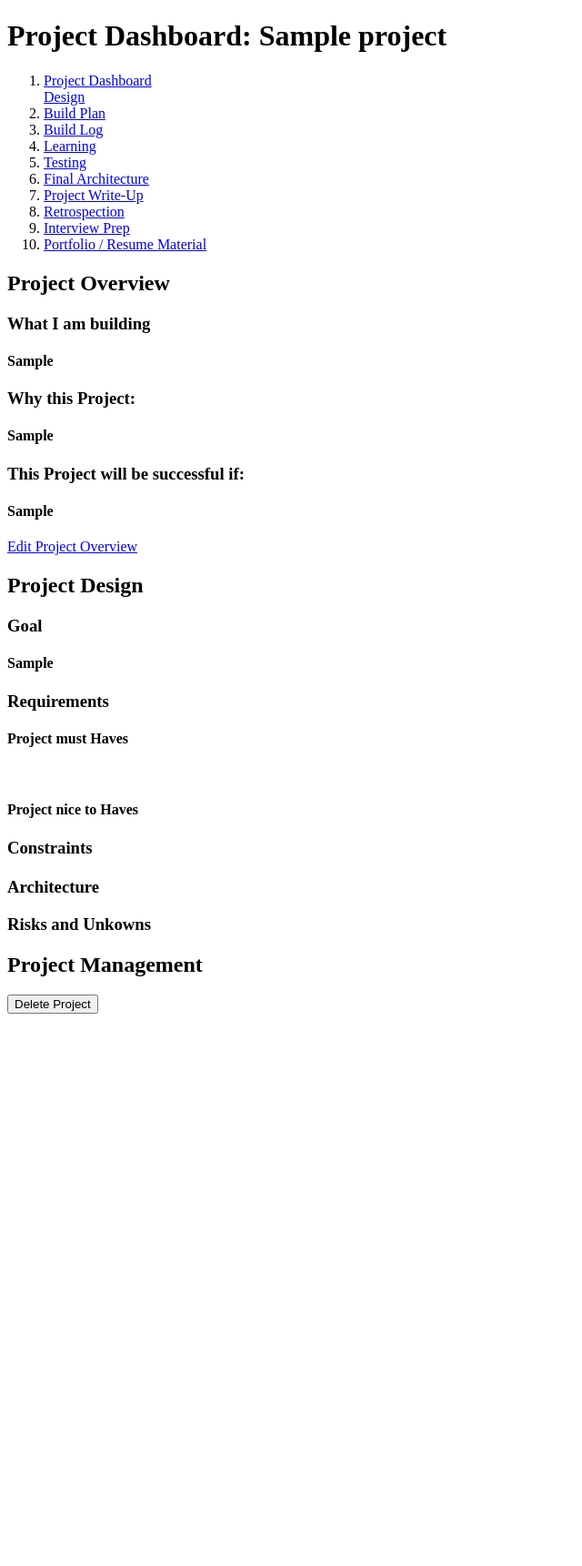
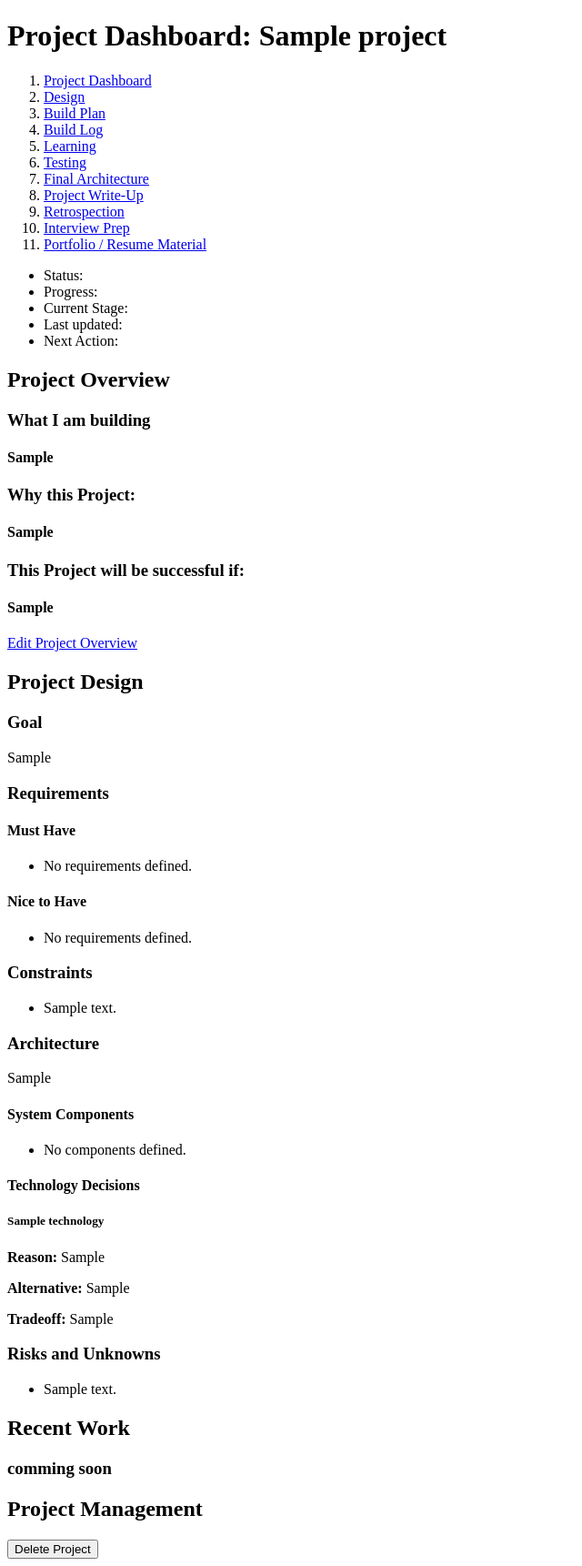
Before and after one commit to Blasczyk/Project_Design_App, a Flask app: page /projects/1 in a window 1280 px wide. Shown: the whole page at 91% size, without its empty margins (0-640 px from the left). Before the commit the page ends 1114 px from the top, so only its background shows below. Run offline with Flask 3, Linux system fonts and the light colour scheme; tables that the repository leaves empty hold one stand-in row (values such as "Sample post").

Commit message:
Enhance project design and dashboard: add technology decision handling, improve design data retrieval, and update UI for project details

```diff
--- a/app.py
+++ b/app.py
@@ -1,7 +1,7 @@
 from flask import Flask, render_template, request, redirect, url_for, abort
 from database import init_db , create_project as db_create_project
 from database import get_project , get_all_projects , design_project , get_project_design
-from database import delete_project, update_project
+from database import delete_project, update_project, get_technologies
 
 app = Flask(__name__)
 
@@ -48,10 +48,15 @@ def project_dashboard(project_id):
     project = get_project(project_id)
 
     if project is None:
-        return "Project n0t found", 404
+        return "Project not found", 404
+
+    design_data = get_project_design(project_id)
+    technologies = get_technologies(project_id)
 
     return render_template("project_dashboard.html",
-                            project = project)
+                            project = project,
+                            design_data = design_data,
+                            technologies = technologies)
 
 
 @app.route(
@@ -75,8 +80,30 @@ def design(project_id):
         architecture_overview = request.form.get("architecture")
         architecture_components = request.form.getlist("component-list")
         architecture_flow = request.form.get("data-flow")
-        architecture_technology = request.form.getlist("technology-list")
         risks = request.form.getlist("risks")
+
+        # Architecutural Technologies
+        technology_names = request.form.getlist("technology_name")
+        technology_reasons = request.form.getlist("technology_reason")
+        technology_alternatives = request.form.getlist("technology_alternative")
+        technology_tradeoffs = request.form.getlist("technology_tradeoff")
+
+        technologies = []
+
+        for name, reason, alternative, tradeoff in zip(
+            technology_names,
+            technology_reasons,
+            technology_alternatives,
+            technology_tradeoffs
+        ):
+            if name.strip():
+                technologies.append({
+                    "name": name.strip(),
+                    "reason": reason.strip(),
+                    "alternative": alternative.strip(),
+                    "tradeoff": tradeoff.strip()
+                })
+
 
         design_project(
             project_id,
@@ -84,7 +111,7 @@ def design(project_id):
             architecture_overview,
             architecture_components,
             architecture_flow,
-            architecture_technology,
+            technologies,
             must_have,
             nice_to_have,
             constraints,
@@ -102,10 +129,12 @@ def design(project_id):
 
      #GET: retrieve existing design data
     design_data = get_project_design(project_id)
+    technologies = get_technologies(project_id)
     return render_template(
         "design.html",
         project=project,
-        design_data = design_data
+        design_data = design_data,
+        technologies= technologies
     )
 
 
--- a/database.py
+++ b/database.py
@@ -80,15 +80,13 @@ def get_all_projects():
     connection.close()
     return projects
 
-
-
 def design_project(
     project_id,
     problem,
     architecture_overview,
     architecture_components,
     architecture_flow,
-    architecture_technology,
+    technologies,
     must_have,
     nice_to_have,
     constraints,
@@ -126,7 +124,6 @@ def design_project(
             "constraints",
             "risks",
             "architecture_components",
-            "architecture_technology"
         ):
             connection.execute(
                 f"DELETE FROM {table} WHERE project_id = ?",
@@ -194,16 +191,13 @@ def design_project(
                     (project_id, text, position)
                 )
 
+
         # 6. Save technology decisions
-        for position, decision in enumerate(architecture_technology):
-            name = decision.get("name", "").strip()
-
-            if not name:
-                continue
-
+        for position, technology in enumerate(technologies):
             connection.execute(
                 """
-                INSERT INTO architecture_technology (
+                INSERT INTO architecture_technology
+                (
                     project_id,
                     name,
                     reason,
@@ -215,10 +209,10 @@ def design_project(
                 """,
                 (
                     project_id,
-                    name,
-                    decision.get("reason", "").strip(),
-                    decision.get("alternative", "").strip(),
-                    decision.get("tradeoff", "").strip(),
+                    technology["name"],
+                    technology["reason"],
+                    technology["alternative"],
+                    technology["tradeoff"],
                     position
                 )
             )
@@ -249,8 +243,6 @@ def design_project(
 
     finally:
         connection.close()
-
-
 
 def get_project_design(project_id):
     '''
@@ -316,6 +308,26 @@ def get_project_design(project_id):
         "risks": risks
     }
 
+def get_technologies(project_id):
+    conn = get_connection()
+
+    try:
+        technologies = conn.execute(
+            """
+            SELECT *
+            FROM architecture_technology
+            WHERE project_id = ?
+            ORDER BY position ASC
+            """,
+            (project_id,)
+        ).fetchall()
+
+        return technologies
+
+    finally:
+        conn.close()
+
+
 def update_project(project_id, title, what, why, success):
     connection = get_connection()
     connection.execute(
--- a/templates/project_dashboard.html
+++ b/templates/project_dashboard.html
@@ -8,9 +8,9 @@
             <div id="Menu">
                 <ol>
                     <li class="active"><a href="#"> Project Dashboard</a></li>
-                    <a href="{{ url_for('design', project_id=project.id) }}">
+                    <li><a href="{{ url_for('design', project_id=project.id) }}">
                         Design
-                    </a>
+                    </a></li>
                     <li><a href="{{ url_for('build', project_id=project['id']) }}">
                         Build Plan</a></li>
                     <li><a href="#"> Build Log</a></li>
@@ -29,6 +29,14 @@
     </header>
 
     <main>
+        <!-- Project Header -->
+         <ul>
+            <li>Status:</li>
+            <li>Progress:</li>
+            <li>Current Stage:</li>
+            <li>Last updated:</li>
+            <li>Next Action:</li>
+         </ul>
         <!-- Create a outline of what is done here, everything should be static
           on this page. We should Just see the basic outline of completed part.
           Maybe a percent completion as well in the header.-->
@@ -46,22 +54,86 @@
             </a>
         </section>
 
+        <!------------ Project design section --------------->
         <section id="project_design">
-            <h2> Project Design</h2>
+            <h2>Project Design</h2>
+
+            <!-- Goal -->
             <h3>Goal</h3>
-                    <h4>{{project.problem}}</h4>
+            <p>{{ project['problem'] or 'Not defined' }}</p>
 
+            <!-- Requirements -->
             <h3>Requirements</h3>
-                    <h4>Project must Haves {{project.must_have}}</h4>
-                    <br>
-                    <h4>Project nice to Haves {{project.nice_have}}</h4>
+
+            <h4>Must Have</h4>
+            <ul>
+                {% for item in design_data.must_have %}
+                    <li>{{ item['text'] }}</li>
+                {% else %}
+                    <li>No requirements defined.</li>
+                {% endfor %}
+            </ul>
+
+            <h4>Nice to Have</h4>
+            <ul>
+                {% for item in design_data.nice_to_have %}
+                    <li>{{ item['text'] }}</li>
+                {% else %}
+                    <li>No requirements defined.</li>
+                {% endfor %}
+            </ul>
+
+            <!-- Constraints -->
             <h3>Constraints</h3>
-                    <h4>{{project.constraints}}</h4>
+            <ul>
+                {% for item in design_data.constraints %}
+                    <li>{{ item['text'] }}</li>
+                {% else %}
+                    <li>No constraints defined.</li>
+                {% endfor %}
+            </ul>
+
+            <!-- Architecture -->
             <h3>Architecture</h3>
-                <h3>Risks and Unkowns</h3>
+            <p>{{ project['architecture'] or 'Not defined' }}</p>
 
+            <h4>System Components</h4>
+            <ul>
+                {% for item in design_data.components %}
+                    <li>{{ item['text'] }}</li>
+                {% else %}
+                    <li>No components defined.</li>
+                {% endfor %}
+            </ul>
+
+            <h4>Technology Decisions</h4>
+            {% for technology in technologies %}
+                <div class="technology-item">
+                    <h5>{{ technology['name'] }}</h5>
+                    <p><strong>Reason:</strong> {{ technology['reason'] }}</p>
+                    <p><strong>Alternative:</strong> {{ technology['alternative'] }}</p>
+                    <p><strong>Tradeoff:</strong> {{ technology['tradeoff'] }}</p>
+                </div>
+            {% else %}
+                <p>No technology decisions recorded.</p>
+            {% endfor %}
+
+            <!-- Risks -->
+            <h3>Risks and Unknowns</h3>
+            <ul>
+                {% for item in design_data.risks %}
+                    <li>{{ item['text'] }}</li>
+                {% else %}
+                    <li>No risks recorded.</li>
+                {% endfor %}
+            </ul>
         </section>
-
+        <!-- Current Log -->
+        <section class="recent-log">
+            <h2>Recent Work</h2>
+            <h3>comming soon</h3>
+        </section>
+        <!--Delete Project button  -->
         <section class="delete-project">
             <h2>Project Management</h2>
             <form
```
Also changed, not shown: static/js/design.js (+18 -25 lines), templates/design.html (+37 -4 lines). Lines whose indentation alone changed are shown as unchanged.
